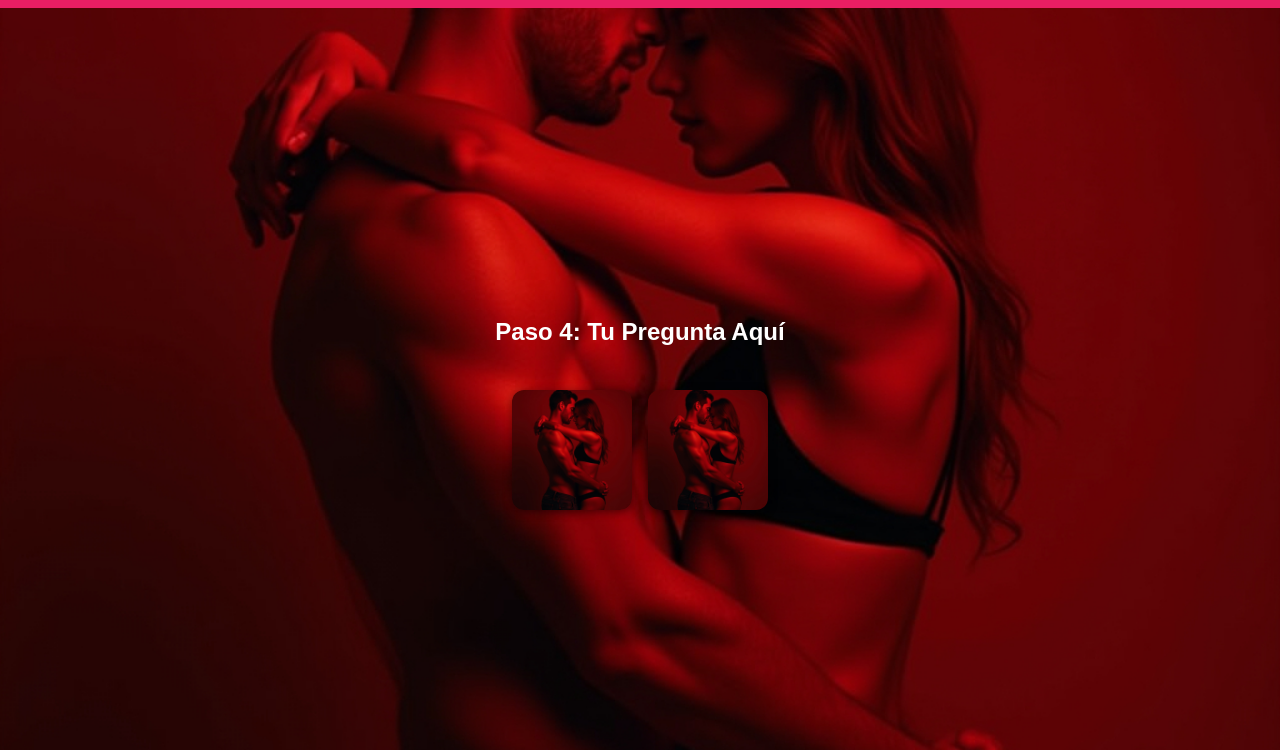
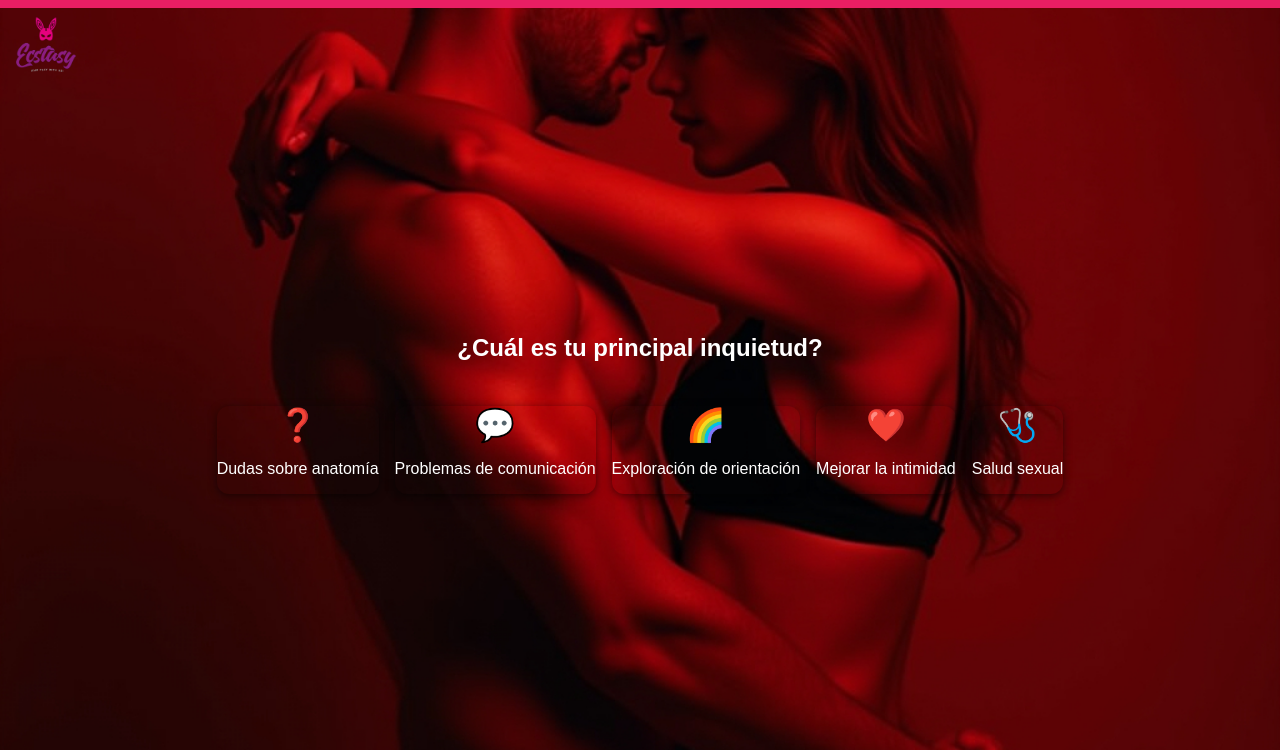
Before and after one commit to creckjarocho1718/erosi-app, a Flask app: template templates/step4.html in a window 1280 px wide. Shown: the top 750 px of the page. Run offline with Flask 2, Linux system fonts and the light colour scheme; the template is opened without the code that fills it: most values are stand-ins (such as "Sample title", 1, 10 or a date in 2020).

Commit message:
Implementar step3 y step4 con diseño y logo

```diff
--- a/templates/step4.html
+++ b/templates/step4.html
@@ -1,23 +1,50 @@
 <!DOCTYPE html>
 <html lang="es">
 <head>
-  <meta charset="UTF-8"><meta name="viewport" content="width=device-width, initial-scale=1.0">
-  <title>Paso 4 – Test Erosi</title>
+  <meta charset="UTF-8">
+  <meta name="viewport" content="width=device-width, initial-scale=1.0">
+  <title>Paso {{ current_step }} – ¿Qué buscas?</title>
   <link rel="stylesheet" href="{{ url_for('static', filename='css/style.css') }}">
 </head>
-<body style="background: url('{{ url_for('static', filename='images/bg4.jpg') }}') no-repeat center center; background-size: cover;">
+<body style="
+    background: url('{{ url_for('static', filename='images/bg4.jpg') }}') no-repeat center center;
+    background-size: cover;
+    position: relative;
+">
+  <!-- Logo fijo -->
+  <div class="logo-container" style="position: absolute; top: 1rem; left: 1rem;">
+    <img src="{{ url_for('static', filename='assets/logo_white.png') }}"
+         alt="Dr. Erosi Logo"
+         style="width: 60px; height: auto;">
+  </div>
+
+  <!-- Barra de progreso al 100% -->
   <div class="progress-container">
-    <div class="progress-bar" style="width: 100.0%;"></div>
+    <div class="progress-bar" style="width: 100%;"></div>
   </div>
+
   <div class="content">
-    <h2>Paso 4: Tu Pregunta Aquí</h2>
+    <h2>¿Cuál es tu principal inquietud?</h2>
     <div class="options">
-      <!-- Ejemplo de opciones, reemplaza src y labels -->
-      <div class="option" onclick="location.href='/chat'">
-        <img src="{{ url_for('static', filename='images/bg4.jpg') }}" alt="Opción 1">
+      <div class="option" onclick="location.href='{{ url_for('chat') }}'">
+        <span style="font-size:2rem;">❓</span>
+        <p>Dudas sobre anatomía</p>
       </div>
-      <div class="option" onclick="location.href='/chat'">
-        <img src="{{ url_for('static', filename='images/bg4.jpg') }}" alt="Opción 2">
+      <div class="option" onclick="location.href='{{ url_for('chat') }}'">
+        <span style="font-size:2rem;">💬</span>
+        <p>Problemas de comunicación</p>
+      </div>
+      <div class="option" onclick="location.href='{{ url_for('chat') }}'">
+        <span style="font-size:2rem;">🌈</span>
+        <p>Exploración de orientación</p>
+      </div>
+      <div class="option" onclick="location.href='{{ url_for('chat') }}'">
+        <span style="font-size:2rem;">❤️</span>
+        <p>Mejorar la intimidad</p>
+      </div>
+      <div class="option" onclick="location.href='{{ url_for('chat') }}'">
+        <span style="font-size:2rem;">🩺</span>
+        <p>Salud sexual</p>
       </div>
     </div>
   </div>
```
Also changed, not shown: templates/step3.html (+33 -10 lines).
